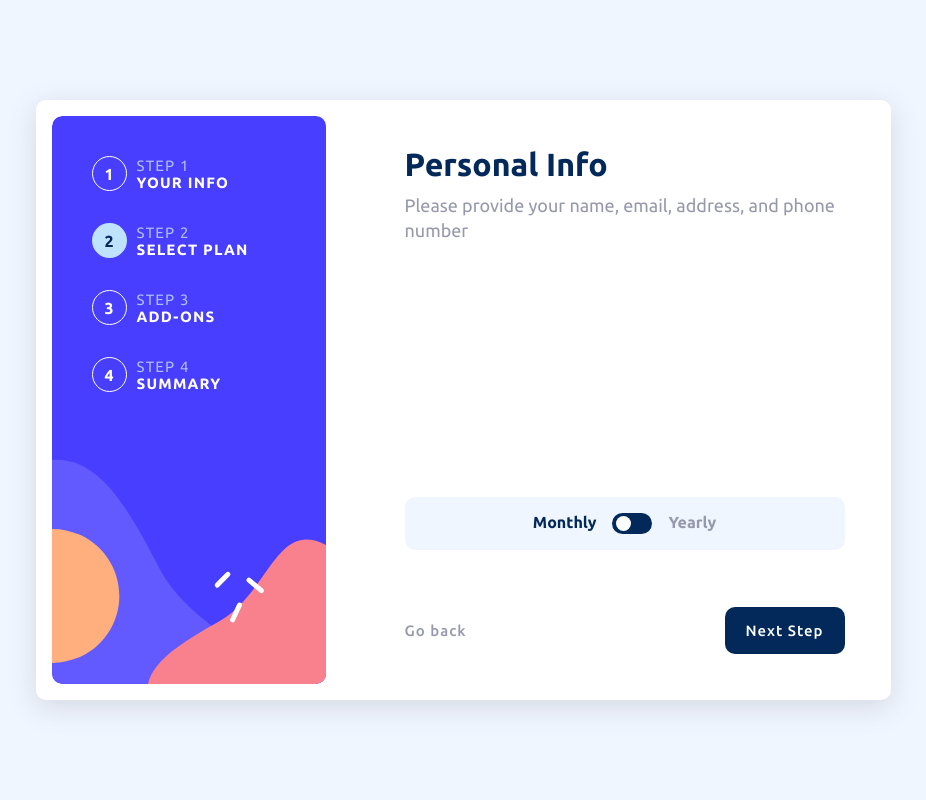
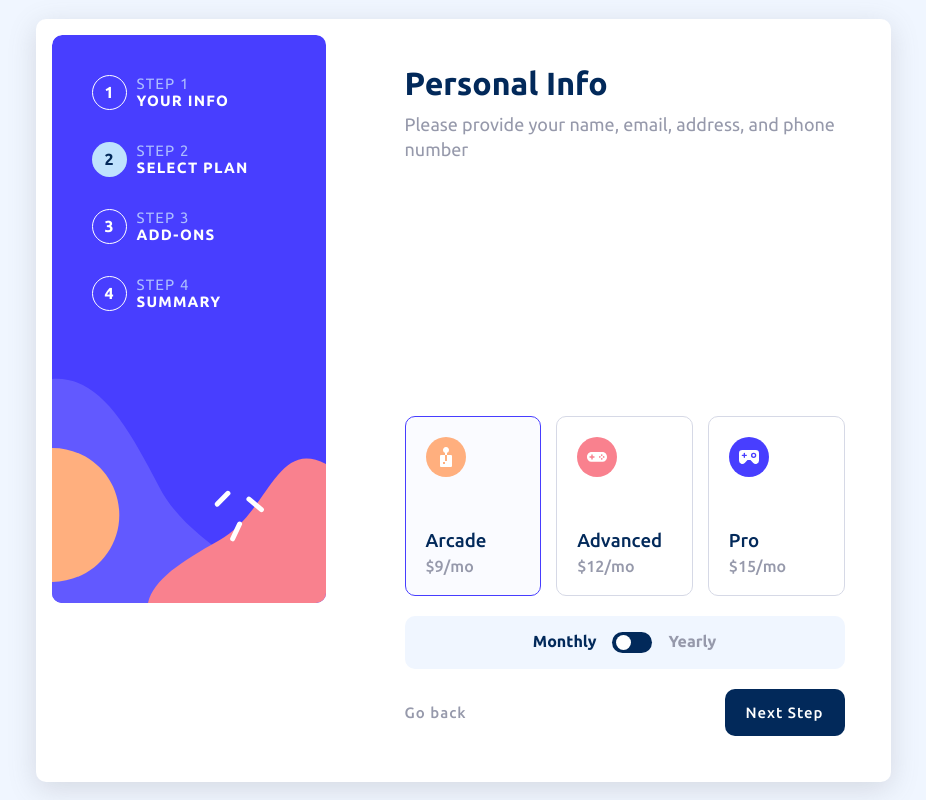
Before and after one commit to Mathitarazonad/angular-multisteps-form, an Angular app: page / in a window 1280 px wide. Both pictures are taken after a click on the button "Next Step". Shown: the whole page, without its empty margins (177-1103 px from the left). Built offline with nearby package versions, Linux system fonts and the light colour scheme.

Commit message:
Create and add second form step component with styles

```diff
--- a/src/app/components/form-section/form-section.component.html
+++ b/src/app/components/form-section/form-section.component.html
@@ -4,6 +4,7 @@
     <p>Please provide your name, email, address, and phone number</p>
     <form>
       <app-first-form-step [currentStep]='currentStep' />
+      <app-second-form-step [currentStep]='currentStep' [dateType]='dateType' />
       <app-date-type-changer [handleDateTypeChange]='handleDateTypeChange' *ngIf='currentStep > 0 && currentStep < 3'/>
       <div class='btns-container'>
         <button type='button' class='back-btn' *ngIf='currentStep > 0' (click)='handlePreviousStep()'>Go back</button>
--- a/src/app/components/form-section/form-section.component.ts
+++ b/src/app/components/form-section/form-section.component.ts
@@ -1,14 +1,15 @@
 import { Component, Input } from '@angular/core';
 import { CommonModule } from '@angular/common';
 import { FirstFormStepComponent } from '../first-form-step/first-form-step.component';
+import { SecondFormStepComponent } from '../second-form-step/second-form-step.component';
 import { DateTypeChangerComponent } from '../date-type-changer/date-type-changer.component';
 
-type DateType = 'monthly' | 'yearly'
+export type DateType = 'monthly' | 'yearly'
 
 @Component({
   selector: 'app-form-section',
   standalone: true,
-  imports: [CommonModule, FirstFormStepComponent, DateTypeChangerComponent],
+  imports: [CommonModule, FirstFormStepComponent, SecondFormStepComponent, DateTypeChangerComponent],
   templateUrl: './form-section.component.html',
   styleUrls: ['./form-section.component.css']
 })
--- /dev/null
+++ b/src/app/components/second-form-step/second-form-step.component.css
@@ -0,0 +1,71 @@
+fieldset {
+  display: none;
+}
+
+fieldset.current {
+  border: none;
+  display: flex;
+  flex-direction: column;
+  gap: 15px;
+  flex-wrap: wrap;
+}
+
+.suscription-container {
+  padding: 20px;
+  border: 1px solid var(--light-gray);
+  border-radius: 10px;
+  display: flex;
+  gap: 10px;
+  transition: border-color .2s;
+  cursor: pointer;
+}
+
+.suscription-container:first-child { /* Later is selected instead of first-child */
+  border: 1px solid var(--purplish-blue);
+  background-color: var(--alabaster);
+}
+
+.suscription-container:hover {
+  border-color: var(--marine-blue);
+}
+
+.suscription-container img {
+  width: 40px;
+  height: 40px;
+}
+
+.suscription-information {
+  display: flex;
+  flex-direction: column;
+  gap: 5px;
+}
+
+.suscription-container h3 {
+  color: var(--marine-blue);
+  font-weight: 500;
+}
+
+.suscription-container p {
+  color: var(--cool-gray);
+  font-weight: 500;
+}
+
+.suscription-container small {
+  color: var(--marine-blue);
+  font-weight: 500;
+  font-size: 14px;
+}
+
+
+@media screen and (min-width: 768px) {
+  fieldset.current {
+    flex-direction: row;
+  }
+
+  .suscription-container {
+    min-height: 180px;
+    flex-direction: column;
+    justify-content: space-between;
+    flex: 1 1 0;
+  }
+}
--- /dev/null
+++ b/src/app/components/second-form-step/second-form-step.component.html
@@ -0,0 +1,10 @@
+<fieldset [class.current]='currentStep === 1'>
+  <article *ngFor='let suscription of suscriptions' class='suscription-container'>
+    <img [src]='suscription.image' [alt]="suscription.name + 'icon'" />
+    <div class='suscription-information'>
+      <h3>{{suscription.name}}</h3>
+      <p>{{dateType === 'monthly' ? suscription.monthlyPrice : suscription.yearlyPrice}}</p>
+      <small *ngIf="dateType === 'yearly'">{{suscription.yearlyExtra}}</small>
+    </div>
+  </article>
+</fieldset>
--- /dev/null
+++ b/src/app/components/second-form-step/second-form-step.component.ts
@@ -0,0 +1,54 @@
+import { Component, Input } from '@angular/core';
+import { CommonModule } from '@angular/common';
+import { DateType } from '../form-section/form-section.component';
+
+type SuscriptionType = 'Arcade' | 'Advanced' | 'Pro'
+type MonthlyPriceType = `$${number}/mo`
+type YearlyPriceType = `$${number}/yr`
+type YearlyExtraType = `${number} months free`
+
+interface Suscription {
+  image: string
+  name: SuscriptionType
+  monthlyPrice: MonthlyPriceType
+  yearlyPrice: YearlyPriceType
+  yearlyExtra: YearlyExtraType
+}
+
+
+@Component({
+  selector: 'app-second-form-step',
+  standalone: true,
+  imports: [CommonModule],
+  templateUrl: './second-form-step.component.html',
+  styleUrls: ['./second-form-step.component.css']
+})
+
+export class SecondFormStepComponent {
+  @Input() currentStep!: number;
+  @Input() dateType!: DateType;
+
+  suscriptions: Suscription[] = [
+    {
+      image: '/assets/images/icon-arcade.svg',
+      name: 'Arcade',
+      monthlyPrice: '$9/mo',
+      yearlyPrice: '$90/yr',
+      yearlyExtra: '2 months free'
+    },
+    {
+      image: '/assets/images/icon-advanced.svg',
+      name: 'Advanced',
+      monthlyPrice: '$12/mo',
+      yearlyPrice: '$120/yr',
+      yearlyExtra: '2 months free'
+    },
+    {
+      image: '/assets/images/icon-pro.svg',
+      name: 'Pro',
+      monthlyPrice: '$15/mo',
+      yearlyPrice: '$150/yr',
+      yearlyExtra: '2 months free'
+    }
+  ]
+}
```
